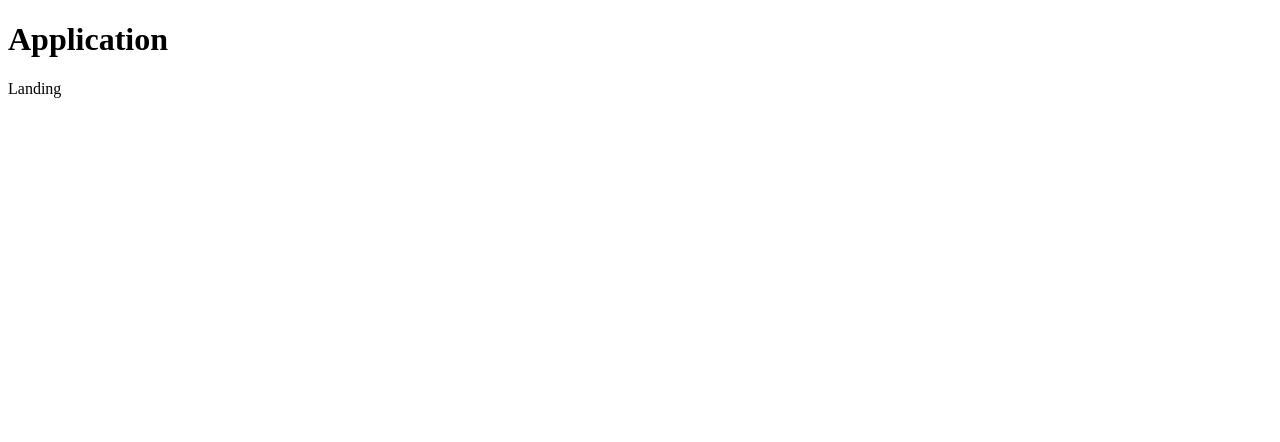
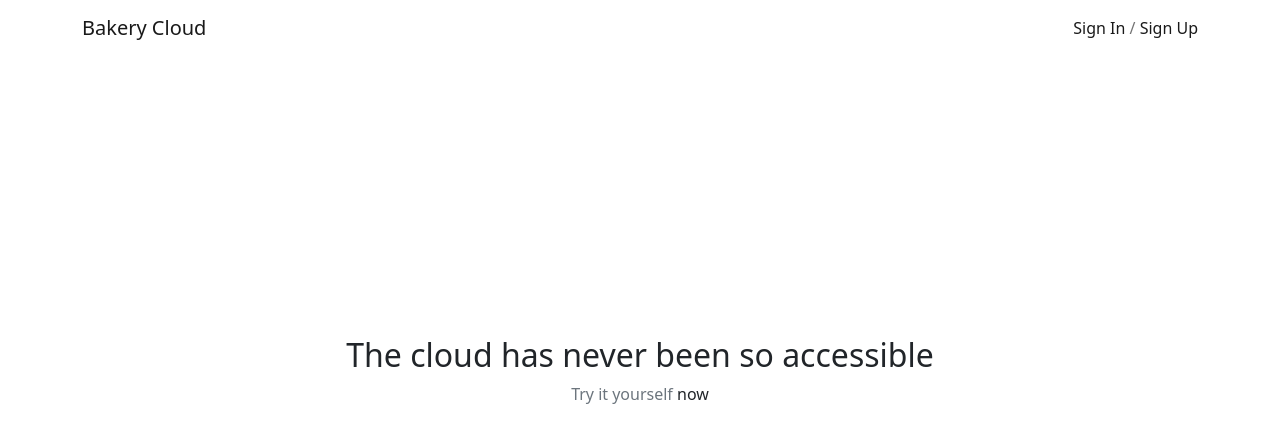
Before and after one commit to bakeryjs/cloud, a React (Create React App) app in the folder web/: page / in a window 1280 px wide. Shown: the top 442 px of the page. Built offline with nearby package versions, Linux system fonts and the light colour scheme.

Commit message:
landing page designed

```diff
--- a/web/package.json
+++ b/web/package.json
@@ -44,6 +44,7 @@
     "eslint": "^8.40.0",
     "prettier": "^2.8.8",
     "react-scripts": "5.0.1",
+    "sass": "^1.62.1",
     "typescript": "^4.9.5"
   }
 }
--- a/web/src/App.tsx
+++ b/web/src/App.tsx
@@ -1,14 +1,16 @@
 import React from "react";
 
 import { BrowserRouter, Routes, Route } from "react-router-dom";
+
+import "./theme/main.scss";
+
 import Landing from "./Landing";
 import Dashboard from "./Dashboard";
 import Login from "./Login";
 
+
 function App() {
   return (
-    <div>
-      <h1>Application</h1>
     <BrowserRouter>
       <Routes>
         <Route path="/" Component={Landing} />
@@ -16,7 +18,6 @@ function App() {
         <Route path="/dashboard" Component={Dashboard} />
       </Routes>
     </BrowserRouter>
-    </div>
   );
 }
 
--- a/web/src/Landing/Landing.tsx
+++ b/web/src/Landing/Landing.tsx
@@ -1,7 +1,32 @@
 import React from "react";
+import { Col, Container, Navbar, Row } from "react-bootstrap";
 
-interface Props {}
-
-export default function Landing ({}: Props) {
-  return <div>Landing</div>
+export default function Landing() {
+  return (
+    <div className="landing">
+      <Navbar>
+        <Container>
+          <Navbar.Brand href="#">Bakery Cloud</Navbar.Brand>
+          <Navbar.Text className="sign-controls">
+            <a href="/login">Sign In</a>
+            <span> / </span>
+            <a href="/login">Sign Up</a>
+          </Navbar.Text>
+        </Container>
+      </Navbar>
+      <Container className="promotion-message">
+        <Row>
+          <Col className="text-center">
+            <h2>The cloud has never been so accessible</h2>
+            <span className="text-muted">
+              Try it yourself{" "}
+              <a className="link-dark" href="/dashboard">
+                now
+              </a>
+            </span>
+          </Col>
+        </Row>
+      </Container>
+    </div>
+  );
 }
--- /dev/null
+++ b/web/src/theme/common/_index.scss
@@ -0,0 +1 @@
+@import "./variables";
--- /dev/null
+++ b/web/src/theme/common/_variables.scss
@@ -0,0 +1 @@
+// TODO:
--- /dev/null
+++ b/web/src/theme/components/_index.scss
@@ -0,0 +1 @@
+// TODO:
--- /dev/null
+++ b/web/src/theme/main.scss
@@ -0,0 +1,7 @@
+@import "./common/index";
+@import "./overrides/index";
+
+@import "../../node_modules/bootstrap/scss/bootstrap.scss";
+
+@import "./components/index";
+@import "./pages/index";
--- /dev/null
+++ b/web/src/theme/overrides/_bootstrap.scss
@@ -0,0 +1 @@
+// TODO
--- /dev/null
+++ b/web/src/theme/overrides/_index.scss
@@ -0,0 +1 @@
+@import "./bootstrap";
--- /dev/null
+++ b/web/src/theme/pages/_index.scss
@@ -0,0 +1 @@
+@import "./landing";
--- /dev/null
+++ b/web/src/theme/pages/_landing.scss
@@ -0,0 +1,20 @@
+.landing {
+  .sign-controls a {
+    text-decoration: none;
+    &:hover {
+      color: lighten($dark, 10);
+    }
+  }
+
+  .promotion-message {
+    padding-top: 280px;
+
+    a {
+      text-decoration: none;
+
+      &:hover {
+        color: lighten($dark, 10);
+      }
+    }
+  }
+}
```
Also changed, not shown: 1 other file (tests, documents, lock files or other folders). Lines whose indentation alone changed are shown as unchanged.
